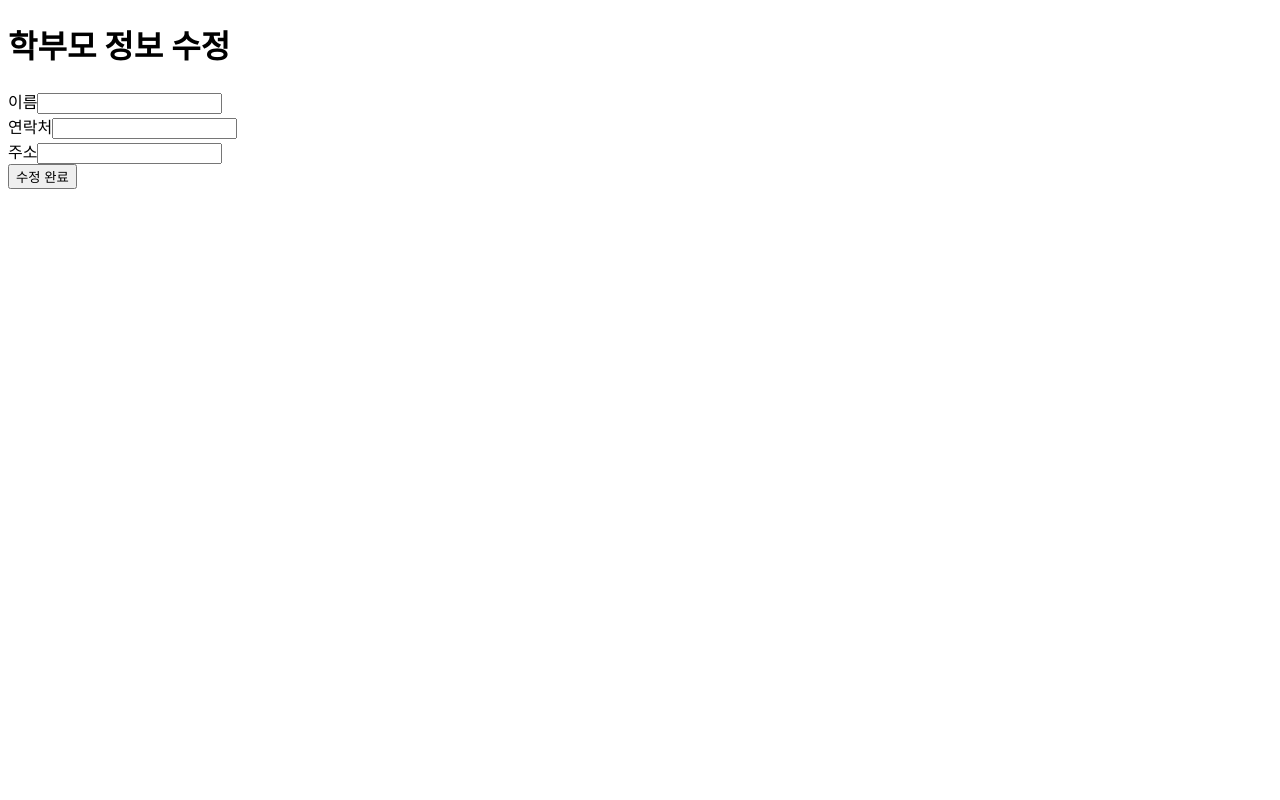
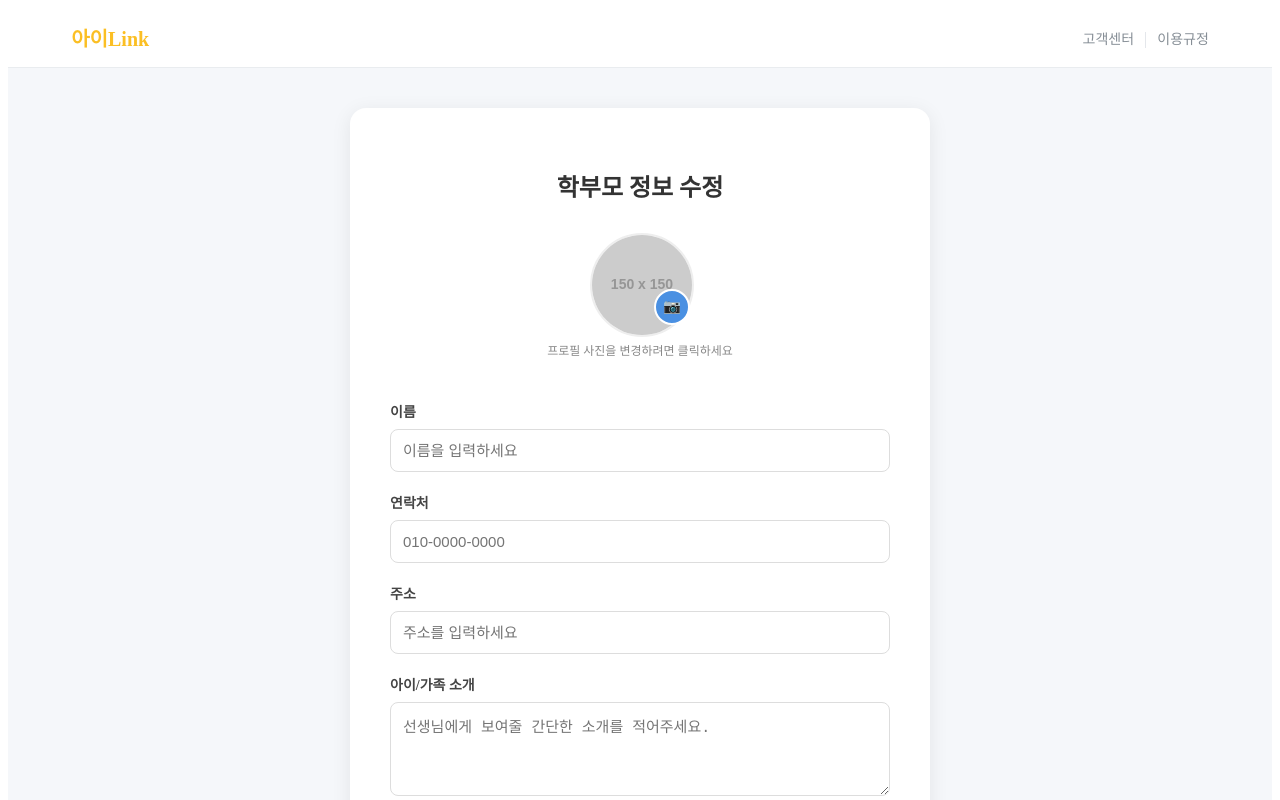
Before and after one commit to uu2m6/i-link-web, a Vue app: page /profile/edit/parent in a window 1280 px wide. Shown: the top 800 px of the page. Built offline with nearby package versions, Linux system fonts and the light colour scheme; no server answers; sample sign-in values are in the browser's storage.

Commit message:
Add files via upload

```diff
--- a/src/views/ParentProfileEdit.vue
+++ b/src/views/ParentProfileEdit.vue
@@ -1,80 +1,301 @@
 <template>
-  <div class="form-page-container">
-    <div class="form-card">
-      <header class="form-header primary-bg">
-        <h1>학부모 정보 수정</h1>
-      </header>
+  <div class="edit-page">
+    <TheHeader />
 
-      <form @submit.prevent="handleUpdate" class="form-body">
-        <div class="form-group">
-          <label>이름</label>
-          <input type="text" v-model="form.name" required />
+    <main class="edit-container">
+      <div class="edit-card">
+        <h2 class="title">학부모 정보 수정</h2>
+
+        <form @submit.prevent="updateProfile" class="edit-form">
+
+          <div class="profile-image-section">
+            <div class="image-wrapper">
+              <img :src="profile.image || 'https://via.placeholder.com/150'" alt="프로필 이미지" class="profile-img" />
+              <label for="file-upload" class="upload-btn">
+                📷
+              </label>
+              <input type="file" id="file-upload" @change="handleImageChange" accept="image/*" hidden />
+            </div>
+            <p class="image-hint">프로필 사진을 변경하려면 클릭하세요</p>
           </div>
 
           <div class="form-group">
-          <label>연락처</label>
-          <input type="tel" v-model="form.contact" />
+            <label for="name">이름</label>
+            <input
+              type="text"
+              id="name"
+              v-model="profile.name"
+              placeholder="이름을 입력하세요"
+              required
+            />
           </div>
 
           <div class="form-group">
-          <label>주소</label>
-          <input type="text" v-model="form.address" />
+            <label for="phone">연락처</label>
+            <input
+              type="tel"
+              id="phone"
+              v-model="profile.phone"
+              placeholder="010-0000-0000"
+              required
+            />
           </div>
 
-        <button type="submit" class="btn-primary full-width">
-          수정 완료
-        </button>
+          <div class="form-group">
+            <label for="address">주소</label>
+            <input
+              type="text"
+              id="address"
+              v-model="profile.address"
+              placeholder="주소를 입력하세요"
+            />
+          </div>
+
+          <div class="form-group">
+            <label for="bio">아이/가족 소개</label>
+            <textarea
+              id="bio"
+              v-model="profile.bio"
+              placeholder="선생님에게 보여줄 간단한 소개를 적어주세요."
+              rows="4"
+            ></textarea>
+          </div>
+
+          <div class="button-group">
+            <button type="button" class="btn-cancel" @click="$router.go(-1)">취소</button>
+            <button type="submit" class="btn-save">수정 완료</button>
+          </div>
+
         </form>
       </div>
+    </main>
   </div>
 </template>
 
 <script>
+import axios from 'axios';
+import TheHeader from '@/components/TheHeader.vue';
+
 export default {
+  name: 'ParentProfileEdit',
+  components: { TheHeader },
   data() {
     return {
-      form: {
+      profile: {
         name: '',
-        contact: '',
-        address: ''
+        phone: '',
+        address: '',
+        bio: '',
+        image: null, // 이미지 URL 또는 base64
+        imageFile: null // 실제 업로드할 파일 객체
       }
+    };
+  },
+  async mounted() {
+    await this.fetchProfile();
+  },
+  methods: {
+    async fetchProfile() {
+      try {
+        const token = localStorage.getItem('token');
+        // 백엔드 API 주소에 맞게 수정 필요 (예: /api/user/me 또는 /api/parent/me)
+        const res = await axios.get('/api/user/me', {
+            headers: { 'Authorization': `Bearer ${token}` }
+        });
+
+        // 받아온 데이터 매핑
+        const data = res.data;
+        this.profile.name = data.name;
+        this.profile.phone = data.phone || '';
+        this.profile.address = data.address || '';
+        this.profile.bio = data.bio || '';
+        // this.profile.image = data.profile_image_url; // 백엔드에 이미지 필드가 있다면
+      } catch (error) {
+        console.error('정보 로드 실패', error);
+        // alert('정보를 불러오는데 실패했습니다.');
       }
     },
-
-  mounted() {
-    const isLoggedIn = sessionStorage.getItem('isLoggedIn') === 'true'
-    if (!isLoggedIn) {
-      this.$router.push('/login')
-      return
-    }
-
-    try {
-      const userData = sessionStorage.getItem('user')
-      if (userData) {
-        const user = JSON.parse(userData)
-        this.form = {
-          name: user.name || '',
-          contact: user.contact || '',
-          address: user.address || ''
-        }
-      }
-    } catch (e) {
-      console.error('사용자 정보 로딩 실패:', e)
+    handleImageChange(event) {
+      const file = event.target.files[0];
+      if (file) {
+        this.profile.imageFile = file;
+        // 미리보기 생성
+        const reader = new FileReader();
+        reader.onload = (e) => {
+          this.profile.image = e.target.result;
+        };
+        reader.readAsDataURL(file);
       }
     },
+    async updateProfile() {
+      try {
+        const token = localStorage.getItem('token');
 
-  methods: {
-    handleUpdate() {
-      // 수정된 정보 저장
-      sessionStorage.setItem('user', JSON.stringify(this.form))
-      sessionStorage.setItem('userName', this.form.name)
+        // 이미지 파일이 있다면 FormData 사용, 없다면 일반 JSON 전송
+        // 여기서는 간단히 JSON 예시로 듭니다. (백엔드 구현에 따라 FormData로 변경 필요)
+        const updateData = {
+            name: this.profile.name,
+            phone: this.profile.phone,
+            address: this.profile.address,
+            bio: this.profile.bio
+        };
 
-      alert('학부모 정보가 수정되었습니다.')
-      this.$router.push('/home')
+        await axios.put('/api/user/me', updateData, {
+            headers: { 'Authorization': `Bearer ${token}` }
+        });
+
+        alert('수정이 완료되었습니다!');
+        this.$router.push('/profile'); // 프로필 메인으로 이동
+      } catch (error) {
+        console.error('수정 실패', error);
+        alert('수정 중 오류가 발생했습니다.');
       }
     }
   }
+};
 </script>
 
 <style scoped>
+/* 전체 페이지 배경 */
+.edit-page {
+  background-color: #f5f7fa;
+  min-height: 100vh;
+}
+
+/* 메인 컨테이너 */
+.edit-container {
+  display: flex;
+  justify-content: center;
+  padding: 40px 20px;
+}
+
+/* 카드 스타일 */
+.edit-card {
+  background: white;
+  width: 100%;
+  max-width: 500px;
+  padding: 40px;
+  border-radius: 16px;
+  box-shadow: 0 4px 20px rgba(0, 0, 0, 0.08);
+}
+
+.title {
+  text-align: center;
+  margin-bottom: 30px;
+  font-size: 24px;
+  font-weight: bold;
+  color: #333;
+}
+
+/* 프로필 이미지 섹션 */
+.profile-image-section {
+  display: flex;
+  flex-direction: column;
+  align-items: center;
+  margin-bottom: 30px;
+}
+
+.image-wrapper {
+  position: relative;
+  width: 100px;
+  height: 100px;
+}
+
+.profile-img {
+  width: 100%;
+  height: 100%;
+  border-radius: 50%;
+  object-fit: cover;
+  border: 2px solid #eee;
+}
+
+.upload-btn {
+  position: absolute;
+  bottom: 0;
+  right: 0;
+  background: #4a90e2;
+  color: white;
+  width: 32px;
+  height: 32px;
+  border-radius: 50%;
+  display: flex;
+  align-items: center;
+  justify-content: center;
+  cursor: pointer;
+  font-size: 14px;
+  border: 2px solid white;
+}
+
+.image-hint {
+  font-size: 12px;
+  color: #888;
+  margin-top: 8px;
+}
+
+/* 입력 폼 스타일 */
+.form-group {
+  margin-bottom: 20px;
+}
+
+label {
+  display: block;
+  font-weight: 600;
+  margin-bottom: 8px;
+  color: #444;
+  font-size: 14px;
+}
+
+input, textarea {
+  width: 100%;
+  padding: 12px;
+  border: 1px solid #ddd;
+  border-radius: 8px;
+  font-size: 15px;
+  transition: border-color 0.2s;
+  box-sizing: border-box; /* 패딩 포함 너비 계산 */
+}
+
+input:focus, textarea:focus {
+  border-color: #4a90e2;
+  outline: none;
+}
+
+textarea {
+  resize: vertical;
+}
+
+/* 버튼 스타일 */
+.button-group {
+  display: flex;
+  gap: 10px;
+  margin-top: 30px;
+}
+
+button {
+  flex: 1;
+  padding: 14px;
+  border-radius: 8px;
+  font-weight: bold;
+  font-size: 16px;
+  cursor: pointer;
+  border: none;
+}
+
+.btn-cancel {
+  background-color: #f1f3f5;
+  color: #495057;
+}
+
+.btn-cancel:hover {
+  background-color: #e9ecef;
+}
+
+.btn-save {
+  background-color: #4a90e2;
+  color: white;
+}
+
+.btn-save:hover {
+  background-color: #357abd;
+}
 </style>
```
Lines whose indentation alone changed are shown as unchanged.
